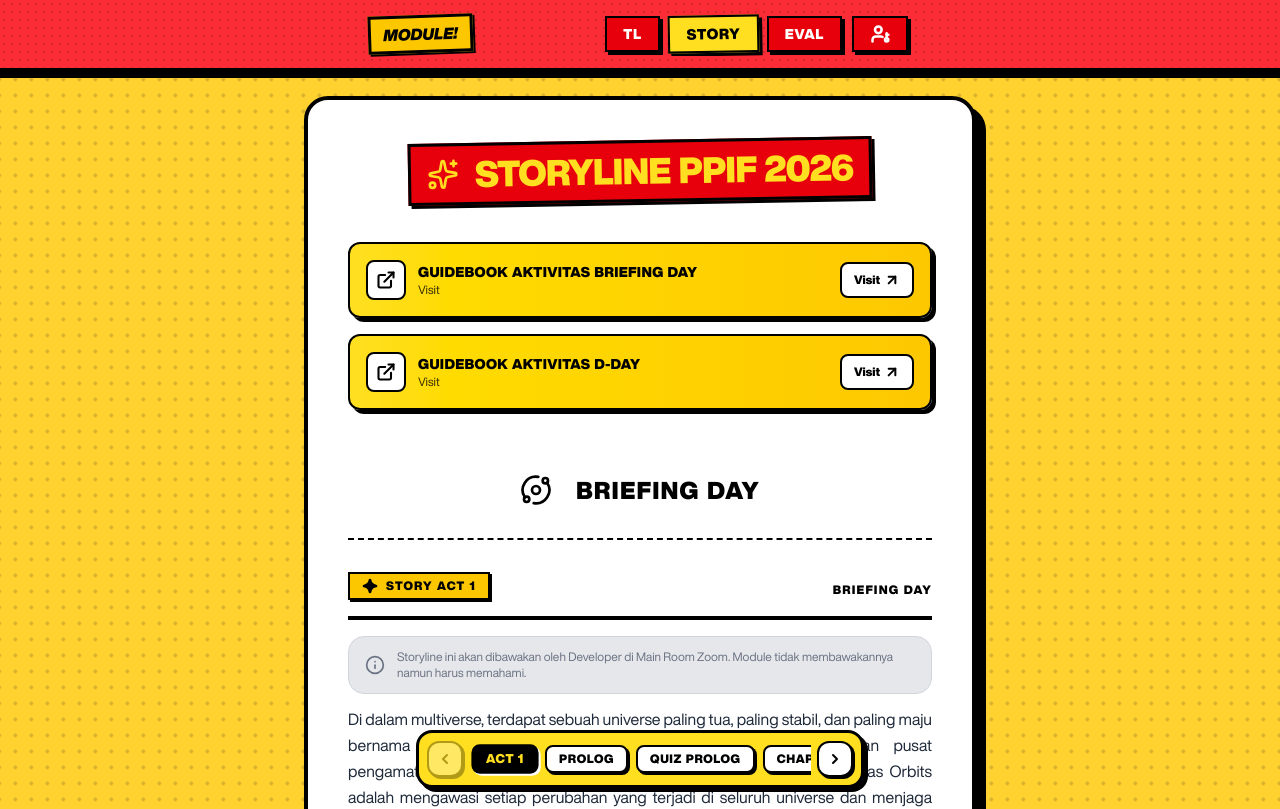
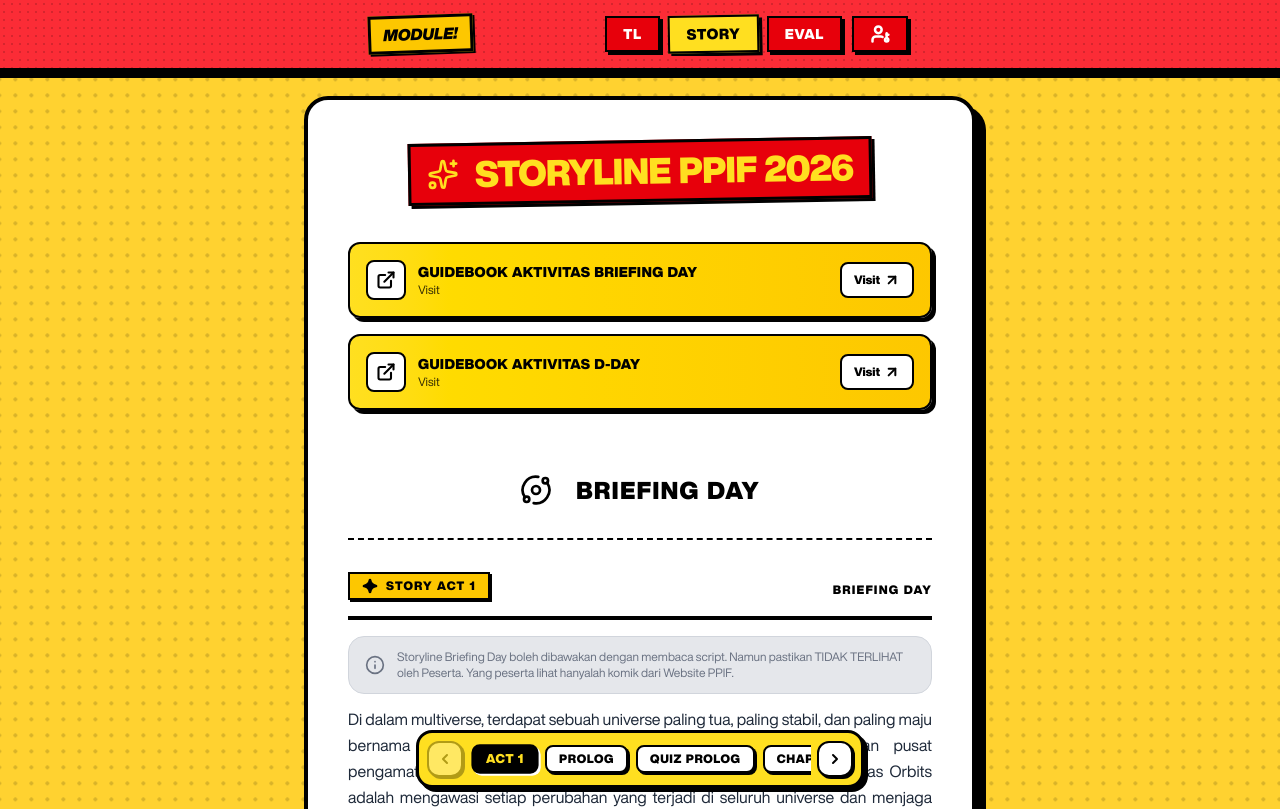
Before and after one commit to DherylC/evaluasi-module, a React (Vite) app: page /storyline in a window 1280 px wide. Shown: the top 809 px of the page. Built offline with nearby package versions, Linux system fonts and the light colour scheme; no server answers.

Commit message:
Cache clear attempt, renewed a note

```diff
--- a/src/pages/StorylinePage.jsx
+++ b/src/pages/StorylinePage.jsx
@@ -60,7 +60,7 @@ export default function StorylinePage() {
                             </div>
                         </div>
 
-                        <InfoCard text="Storyline ini akan dibawakan oleh Developer di Main Room Zoom. Module tidak membawakannya namun harus memahami." />
+                        <InfoCard text="Storyline Briefing Day boleh dibawakan dengan membaca script. Namun pastikan TIDAK TERLIHAT oleh Peserta. Yang peserta lihat hanyalah komik dari Website PPIF." />
 
                         {/* Message Description */}
                         <div className="flex flex-col gap-4 text-justify font text-gray-800 text-sm sm:text-base leading-relaxed">
```
Also changed, not shown: vercel.json.
